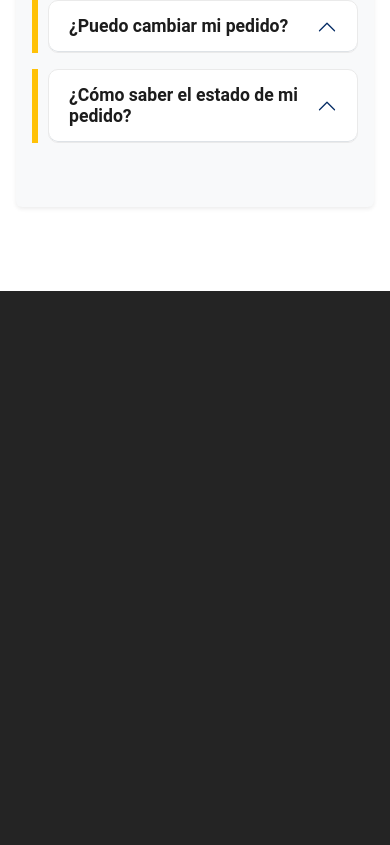
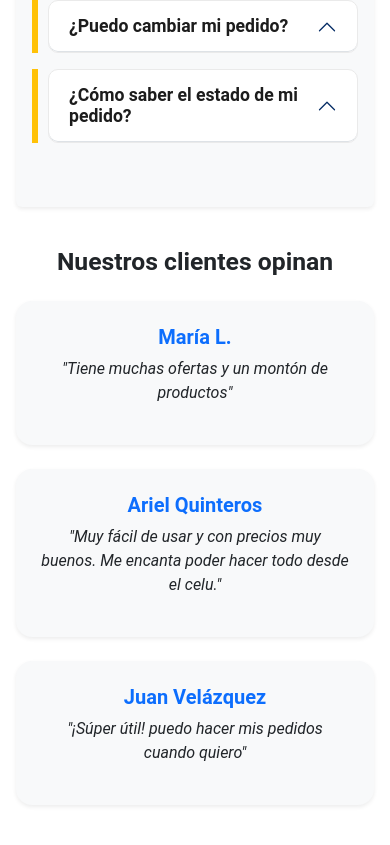
Before and after one commit to vinys2020/trip-drugstore, a React (Vite) app: page /login in a window 390 px wide. Shown: the part 2823-3668 px from the top of the page. Before the commit the page ends 3114 px from the top, so only its background shows below. Built offline with nearby package versions, Linux system fonts and the light colour scheme; no server answers.

Commit message:
loginresenias

```diff
--- a/src/components/Login.jsx
+++ b/src/components/Login.jsx
@@ -17,6 +17,8 @@ import celuchicaweb from "../assets/celuchica.webp";
 import comprando from "../assets/comprando.webp";
 import PreguntasFrecuentes from "../components/PreguntasFrecuentes";
 import logo from "../assets/logotrippc.png";
+import Footer from "../components/Footer";
+
 
 
 
@@ -193,7 +195,7 @@ const Login = () => {
 
 
             {/* Tarjeta puntos */}
-            <div className="justify-content-center p-4 mb-0 mt-3">
+            <div className="justify-content-center p-4 mb-0 mt-3 mt-lg-5">
               <div className="col-12 container">
                 <div className="info-card text-white bg-primary p-5 rounded-4 shadow-sm text-center">
                   <i className="bi bi-trophy" style={{ fontSize: "3rem", color: "gold" }}></i>
@@ -204,9 +206,46 @@ const Login = () => {
             </div>
 
 
-            <div className="container mb-5 mt-0 p-lg-5 p-1">
+            <div className="container mb-0 mt-0 mt-lg-4 p-lg-5 p-1">
               <PreguntasFrecuentes />
             </div>
+
+            <div className="container mb-5 p-lg-5 p-1 mt-lg-0">
+              <h2 className="text-center fw-bold mb-4">Nuestros clientes opinan</h2>
+              <div className="row g-4 justify-content-center">
+                {/* Reseña 1 */}
+                <div className="col-12 col-md-4">
+                  <div className="info-card bg-light text-dark p-4 rounded-4 shadow-sm h-100">
+                    <h5 className="fw-bold text-center text-primary">María L.</h5>
+                    <p className="fst-italic text-center">"Tiene muchas ofertas y un montón de productos"</p>
+                  </div>
+                </div>
+
+                {/* Reseña 2 */}
+                <div className="col-12 col-md-4">
+                  <div className="info-card bg-light text-dark p-4 rounded-4 shadow-sm h-100">
+                    <h5 className="fw-bold text-center text-primary">Ariel Quinteros</h5>
+                    <p className="fst-italic text-center">"Muy fácil de usar y con precios muy buenos. Me encanta poder hacer todo desde el celu."</p>
+                  </div>
+                </div>
+
+                {/* Reseña 3 */}
+                <div className="col-12 col-md-4">
+                  <div className="info-card bg-light text-dark p-4 rounded-4 shadow-sm h-100">
+                    <h5 className="fw-bold text-center text-primary">Juan Velázquez</h5>
+                    <p className="fst-italic text-center">"¡Súper útil! puedo hacer mis pedidos cuando quiero"</p>
+                  </div>
+                </div>
+              </div>
+            </div>
+
+
+
+
+
+
+
+
 
 
 
@@ -255,7 +294,12 @@ const Login = () => {
           )}
         </div>
       </div>
+
     </section>
+
+
+
+
   );
 };
 
--- a/src/components/PreguntasFrecuentes.jsx
+++ b/src/components/PreguntasFrecuentes.jsx
@@ -33,7 +33,7 @@ const PreguntasFrecuentes = () => {
     ];
 
     return (
-      <div className="faq-section bg-light rounded-2 shadow-sm py-5 px-3">
+      <div className="faq-section bg-light rounded-2 shadow-sm  py-5 px-3">
         <h3 className="text-center mb-4">Preguntas Frecuentes</h3>
         <div className="accordion" id="faqAccordion">
           {faqs.map((faq, index) => (
--- a/src/components/adminpedidos.css
+++ b/src/components/adminpedidos.css
@@ -17,11 +17,14 @@
   .adminpedidos-item {
     background-color: #fff;
     border: 1px solid #dee2e6;
-    transition: background-color 0.3s ease;
+    transition: background-color 0.3s ease, transform 0.3s ease, box-shadow 0.3s ease;
+
   }
 
   .adminpedidos-item:hover {
-    background-color: #f0f0f0;
+    background-color: #e0f0ff;
+    transform: scale(1.02);
+    box-shadow: 0 4px 15px rgba(0, 0, 0, 0.1);
   }
 
   .adminpedidos-id {
```
